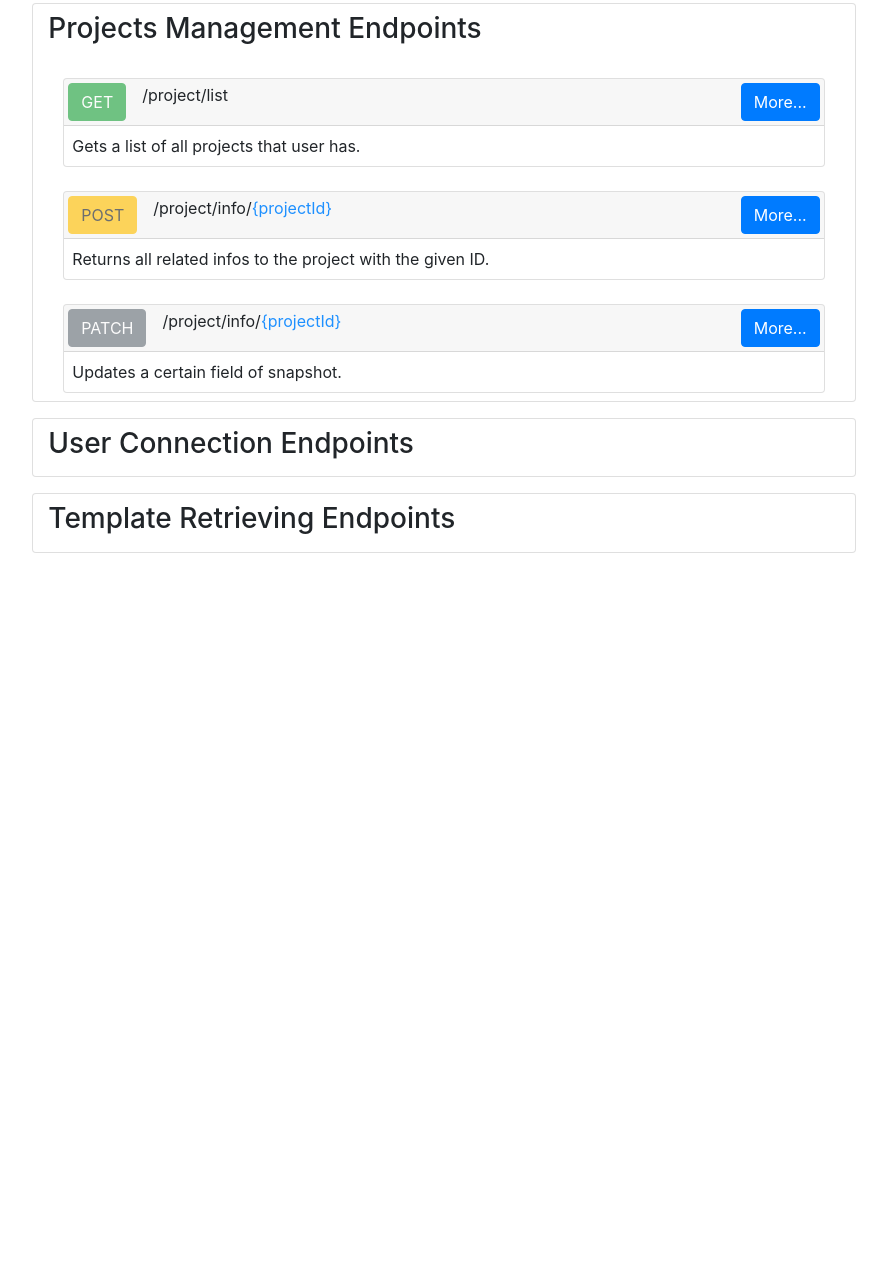
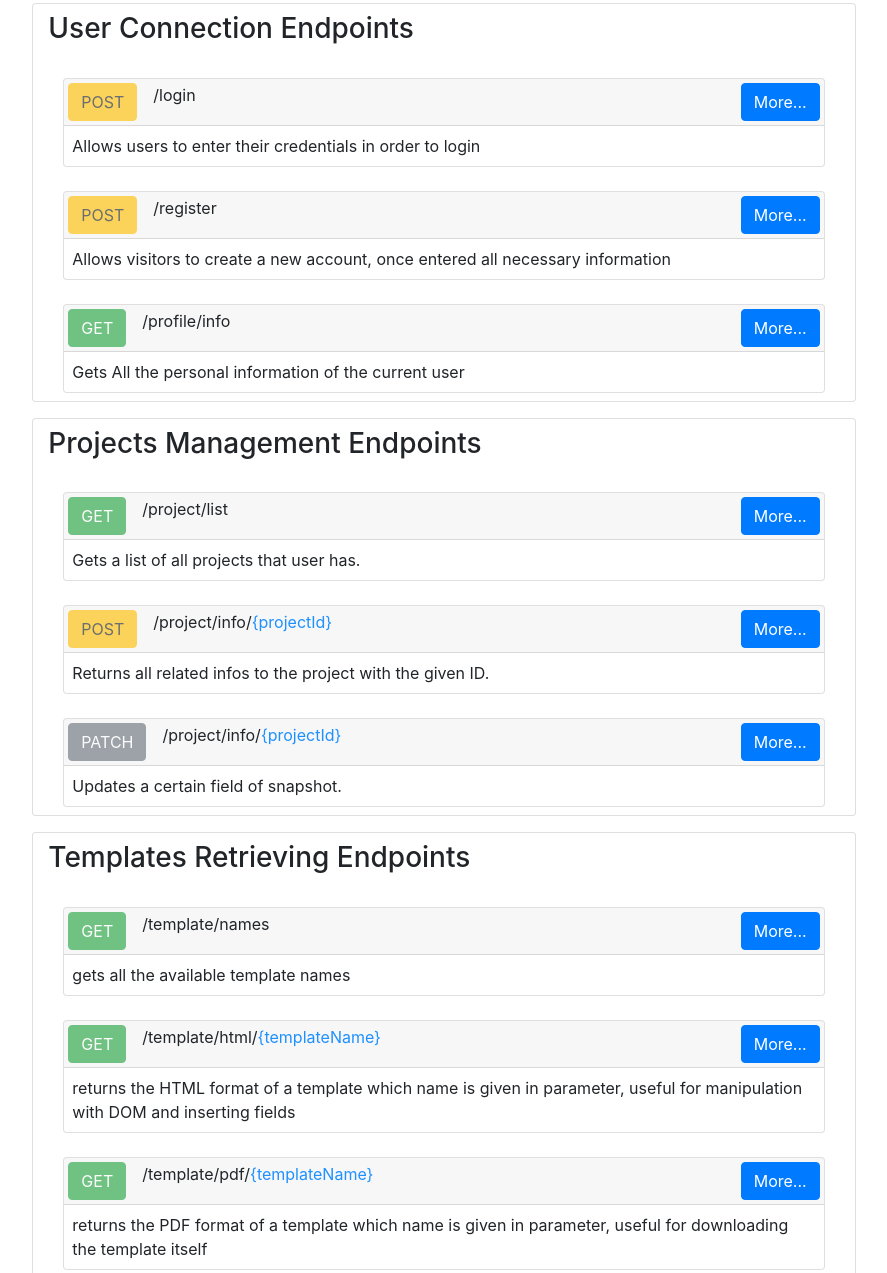
Before and after one commit to 0marMejdi/ResumeBuilder-Server, a website: page index.html in a window 1280 px wide. Shown: the part 159-1432 px from the top of the page, without its empty margins (196-1083 px from the left). Before the commit the page ends 800 px from the top, so only its background shows below. Drawn offline with nearby package versions, Linux system fonts and the light colour scheme.

Commit message:
added few endpoints

```diff
--- /dev/null
+++ b/assets/ApisList.js
@@ -0,0 +1,2 @@
+
+// projects
--- a/index.html
+++ b/index.html
@@ -50,16 +50,14 @@
         <h1>API Documentation</h1>
         <p>Here you can find the documentation for the Resume Builder Server API</p>
     </div>
-
-    <div id="api-container-project" style="" class="container card my-3 py-2">
-        <h3>Projects Management Endpoints</h3>
-
-    </div>
     <div id="api-container-user" class="container  card my-3 py-2">
         <h3>User Connection Endpoints</h3>
     </div>
+    <div id="api-container-project" style="" class="container card my-3 py-2">
+        <h3>Projects Management Endpoints</h3>
+    </div>
     <div id="api-container-template" class="container  card my-3 py-2">
-        <h3>Template Retrieving Endpoints</h3>
+        <h3>Templates Retrieving Endpoints</h3>
     </div>
 </div>
 </body>
--- a/index.js
+++ b/index.js
@@ -198,8 +198,58 @@ new APIEndpoint()
     )
     .outObj({ "message": "Updated successfully" })
     .add();
+apisProject = [...apis];
+apis=[];
+new APIEndpoint()
+    .method('post')
+    .url("/login")
+    .urlDesc("Allows users to enter their credentials in order to login")
+    .add();
+new APIEndpoint()
+    .method('post')
+    .url("/register")
+    .urlDesc("Allows visitors to create a new account, once entered all necessary information")
+    .add();
+new APIEndpoint()
+    .method('get')
+    .url("/profile/info")
+    .urlDesc("Gets All the personal information of the current user")
+    .add();
+apisUser = [...apis];
+apis=[];
+// Templates Project
+new APIEndpoint()
+    .method('get')
+    .url("/template/names")
+    .urlDesc("gets all the available template names")
+    .add();
+new APIEndpoint()
+    .method('get')
+    .url("/template/html/{templateName}")
+    .urlDesc("returns the HTML format of a template which name is given in parameter, useful for manipulation with DOM and inserting fields")
+    .add();
 
-//APIEndpoint.renderAll();
+new APIEndpoint()
+    .method('get')
+    .url("/template/pdf/{templateName}")
+    .urlDesc("returns the PDF format of a template which name is given in parameter, useful for downloading the template itself")
+    .add();
+
+new APIEndpoint()
+    .method('get')
+    .url("/template/thumb/{templateName}")
+    .urlDesc("returns the PNG format of a template which name is given in parameter, useful for listing a templates")
+    .add();
+
+new APIEndpoint()
+    .method('get')
+    .url("/template/html")
+    .urlDesc("returns them all html contents of templates in one json object containing array")
+    .add();
+
+
+apisTemplate=[...apis];
+apis=[]
 function getId(index){
     return apis[index]._url.split("/").join('-')+index.toString();
 }
@@ -379,7 +429,11 @@ function insertAll(elemId){
     })
 }
 function insertAllDomains(){
-
+    apis = [...apisProject];
     insertAll('api-container-project');
+    apis = [...apisUser];
+    insertAll('api-container-user');
+    apis = [...apisTemplate]
+    insertAll('api-container-template')
 }
 insertAllDomains();
```
